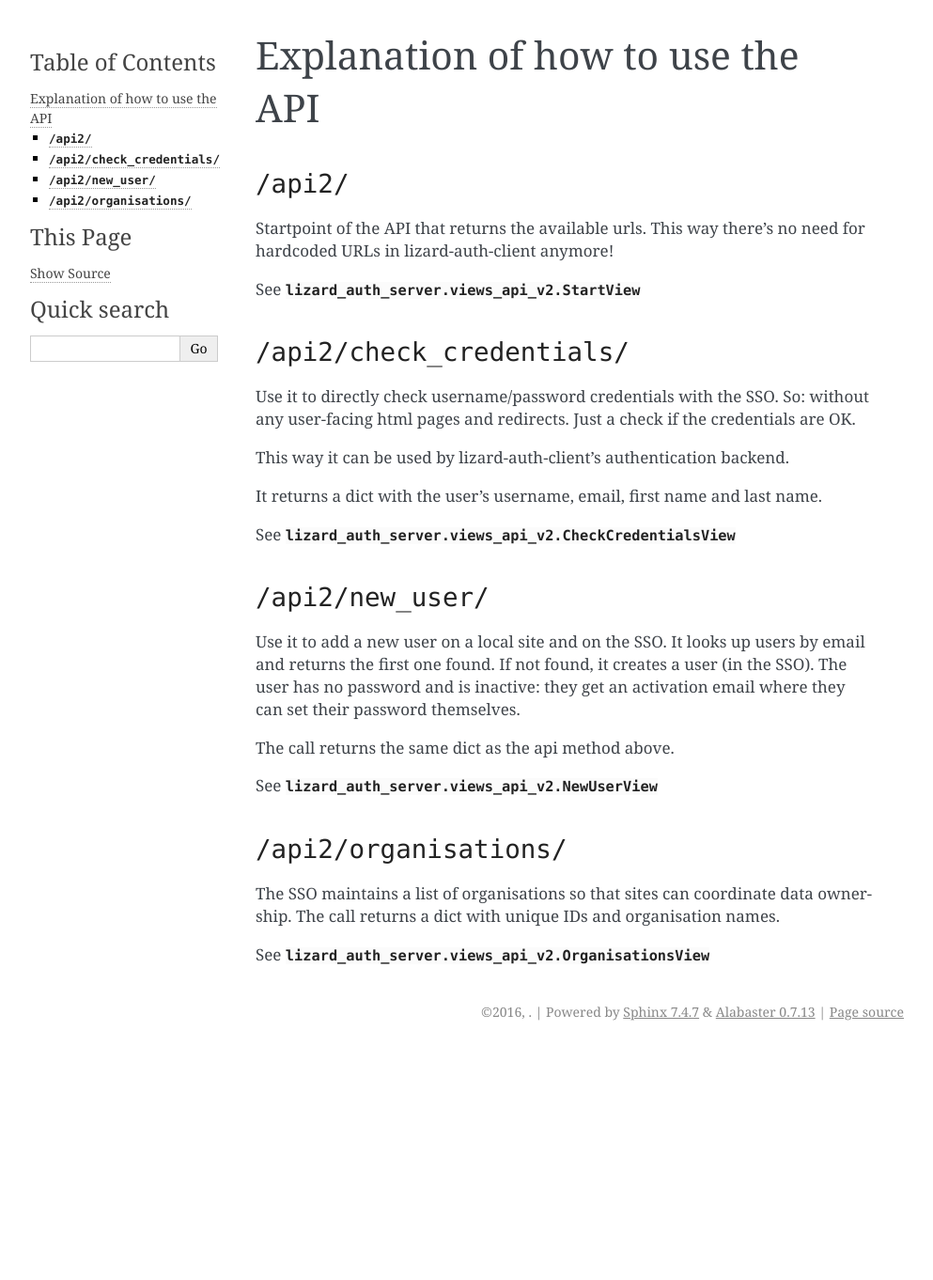
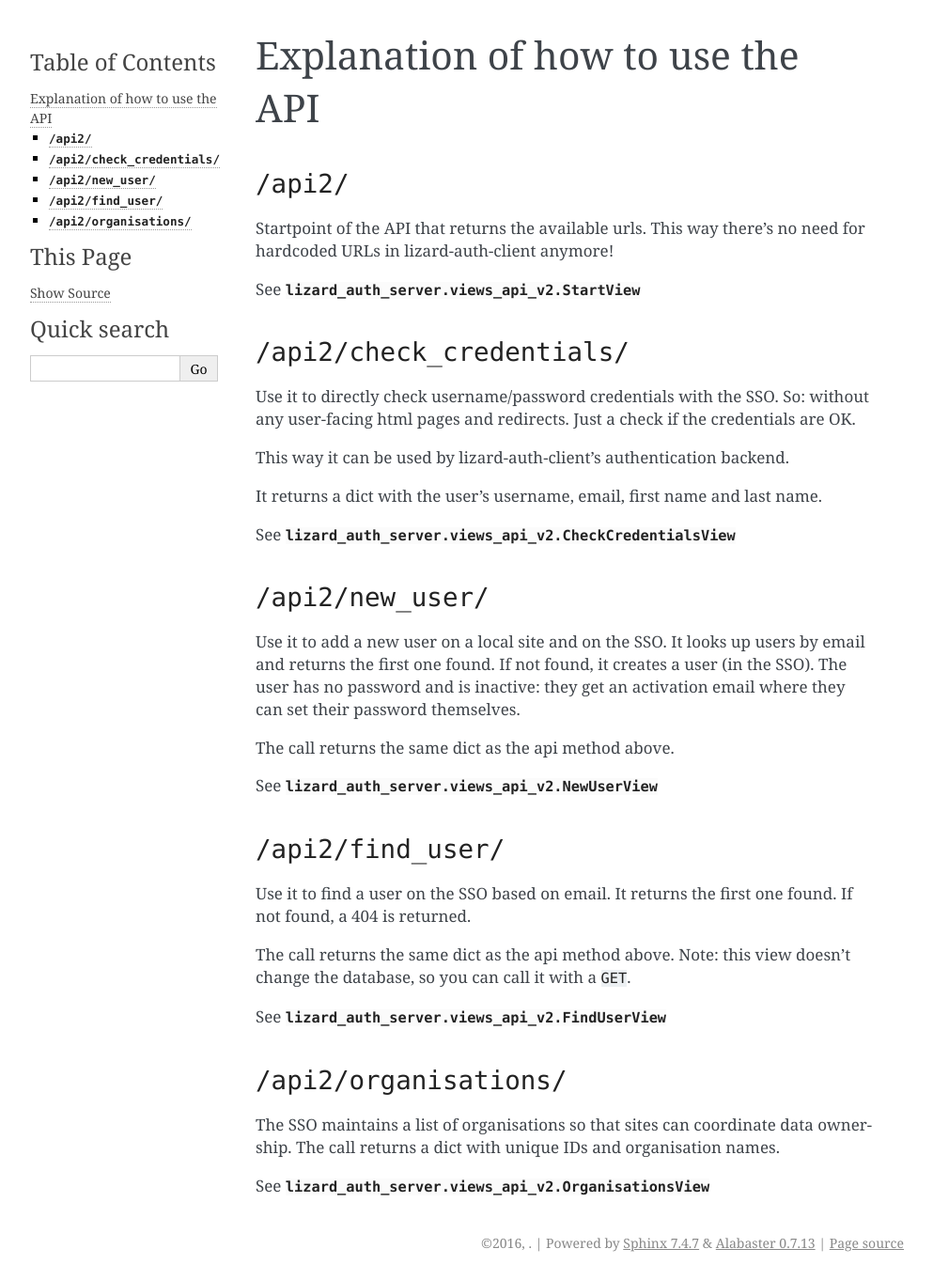
Before and after one commit to lizardsystem/lizard-auth-server, a Sphinx documentation site: the page built from doc/source/explanation_api.rst, in a window 1280 px wide. Shown: the whole page at 94% size, without its empty margins (148-1141 px from the left). Built offline with Sphinx 7.4.7, drawn with Linux system fonts in a browser that asks for light colours; the version number is read from the project's files by our own code; before the commit the page ends 1116 px from its top, so only the background shows below that.

Commit message:
Updated the documentation

```diff
--- a/doc/source/explanation_api.rst
+++ b/doc/source/explanation_api.rst
@@ -38,6 +38,18 @@ The call returns the same dict as the api method above.
 See :class:`lizard_auth_server.views_api_v2.NewUserView`
 
 
+``/api2/find_user/``
+------------------------------
+
+Use it to find a user on the SSO based on email. It returns the first one
+found. If not found, a 404 is returned.
+
+The call returns the same dict as the api method above. Note: this view
+doesn't change the database, so you can call it with a ``GET``.
+
+See :class:`lizard_auth_server.views_api_v2.FindUserView`
+
+
 ``/api2/organisations/``
 ------------------------
 
--- a/doc/source/reference_api.rst
+++ b/doc/source/reference_api.rst
@@ -12,3 +12,6 @@ API reference
 
 .. autoclass:: lizard_auth_server.views_api_v2.NewUserView
    :members:
+
+.. autoclass:: lizard_auth_server.views_api_v2.FindUserView
+   :members:
```
